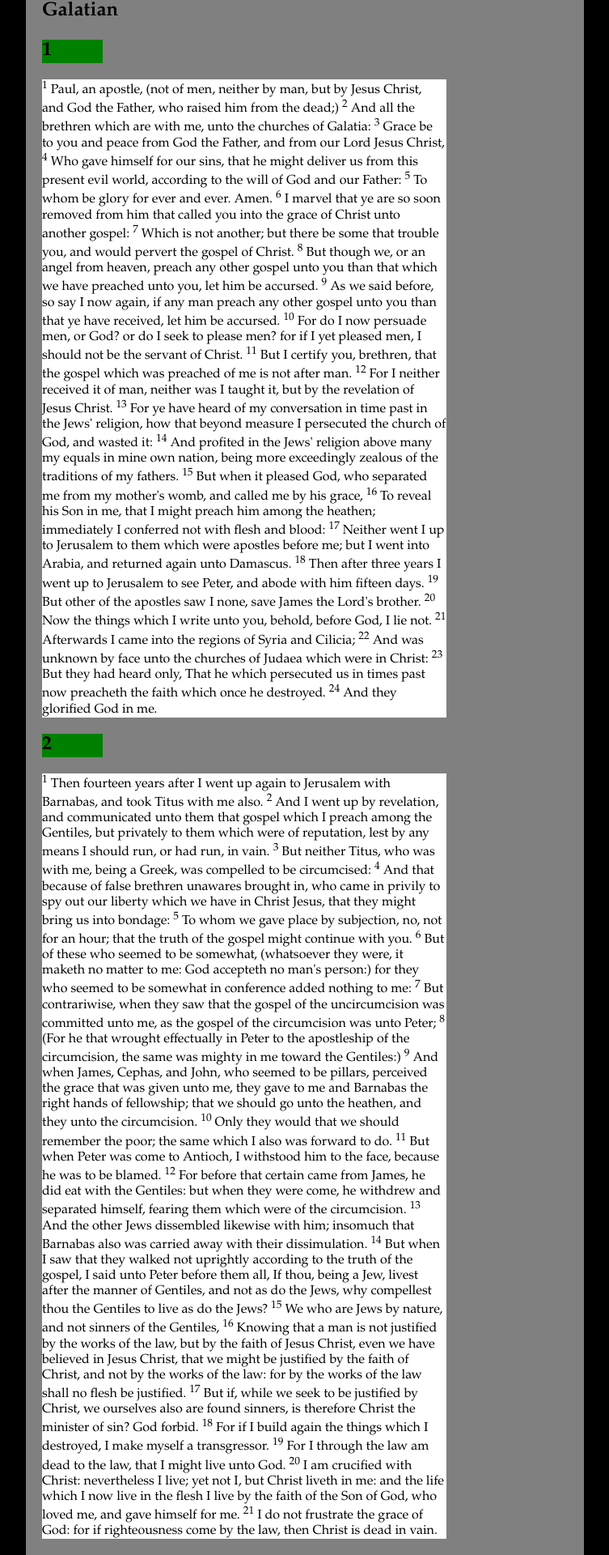
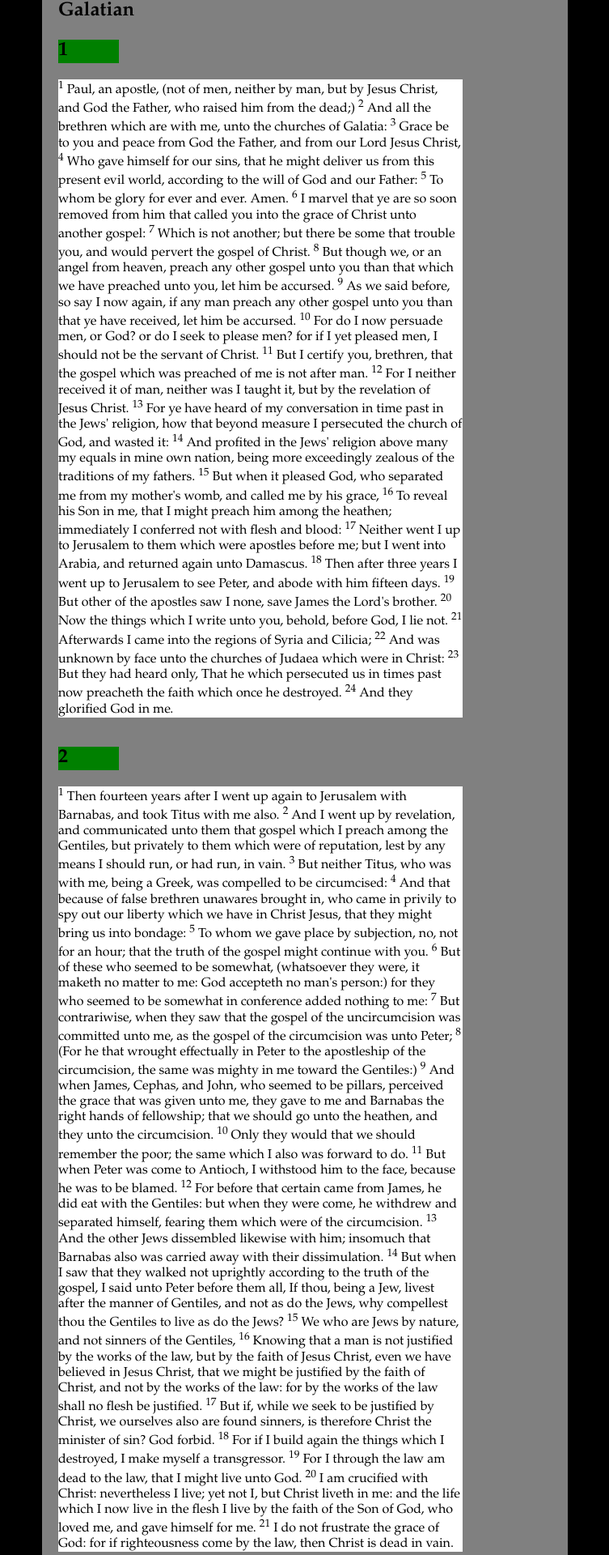
Before and after one commit to dreanod/dreanod.github.io, a Jekyll site: the page built from galatian2.html, in a window 1280 px wide. Shown: the top 1920 px of the page at 81% size, without its empty margins (263-1016 px from the left). Built offline with Jekyll 4.4.1, drawn with Linux system fonts in a browser that asks for light colours.

Commit message:
Update galatian2.html

```diff
--- a/galatian2.html
+++ b/galatian2.html
@@ -163,7 +163,7 @@
     .wrapper {
       font-family: Palatino;
       font-size: 16px;
-      box-sizing: content-box;
+      box-sizing: border-box;
       display: block;
       max-width:650px;
       margin:0 auto;
@@ -181,16 +181,22 @@
      display:block
     }
     .column.left {
-      max-width: 75px;
+      width: 75px;
       background-color: green;
     }
     .column.right {
-      max-width: 75px;
+      width: 75px;
       background-color: blue;
     }
     .column.center {
-      max-width: 500px;
+      width: 500px;
       background-color: white;
+    }
+    /* Clear floats after the columns */
+    .row:after {
+      content: "";
+      display: table;
+      clear: both;
     }
   </style>
 
```
